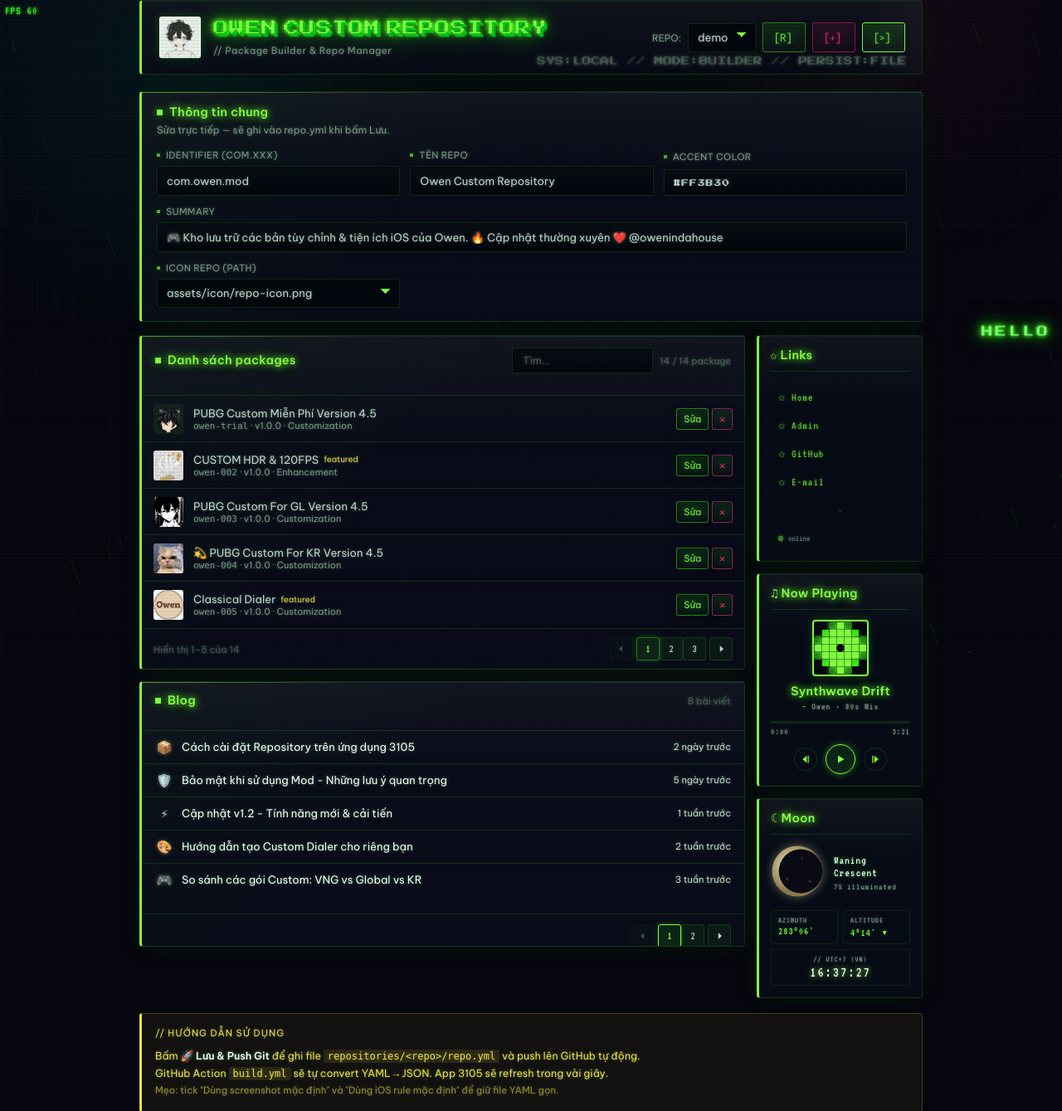
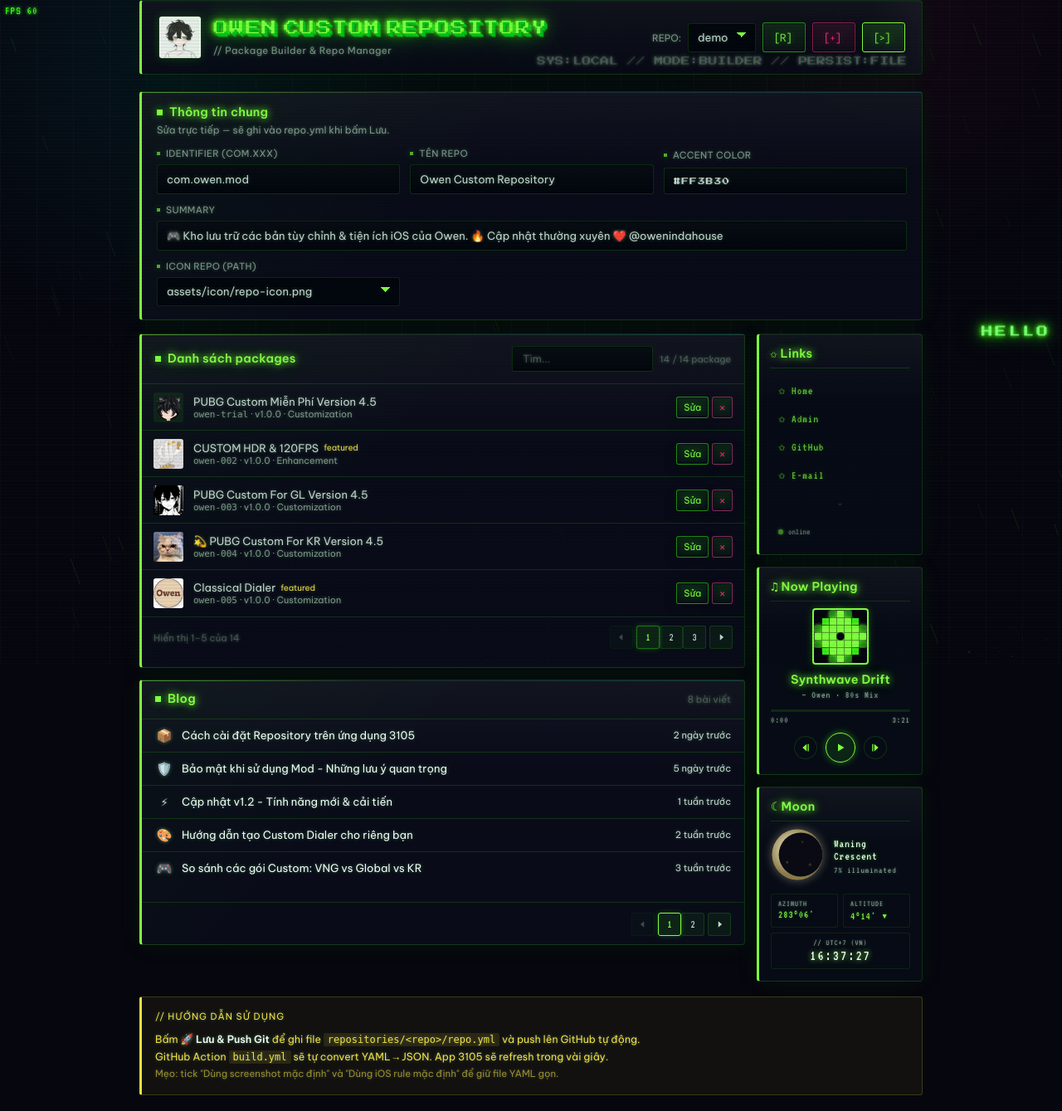
Before and after one commit to NgynKhoa/3105-repo, a Flask app: page / in a window 1280 px wide. Shown: the top 1339 px of the page at 83% size. Run offline with Flask 3, Linux system fonts and the light colour scheme.

Commit message:
fix: tighten title margins (pkg-header, section-copy, star-title)
Co-authored-by: Cursor <cursoragent@cursor.com>

```diff
--- a/admin/templates/index.html
+++ b/admin/templates/index.html
@@ -539,7 +539,7 @@
     .section-copy {
       font-size: 0.75rem;
       color: var(--muted);
-      margin-bottom: 14px;
+      margin-bottom: 12px;
       line-height: 1.5;
     }
 
@@ -792,7 +792,7 @@
       justify-content: space-between;
       gap: 10px;
       flex-wrap: wrap;
-      margin-bottom: 12px;
+      margin: 0;
     }
 
     .pkg-search-wrap {
@@ -1484,8 +1484,8 @@
     }
     .star-title {
       /* inherits .section-title unified style */
-      margin-bottom: 12px;
-      padding-bottom: 10px;
+      margin-bottom: 8px;
+      padding-bottom: 8px;
       border-bottom: 1px solid rgba(57, 255, 20, 0.15);
     }
     .star-link {
```
